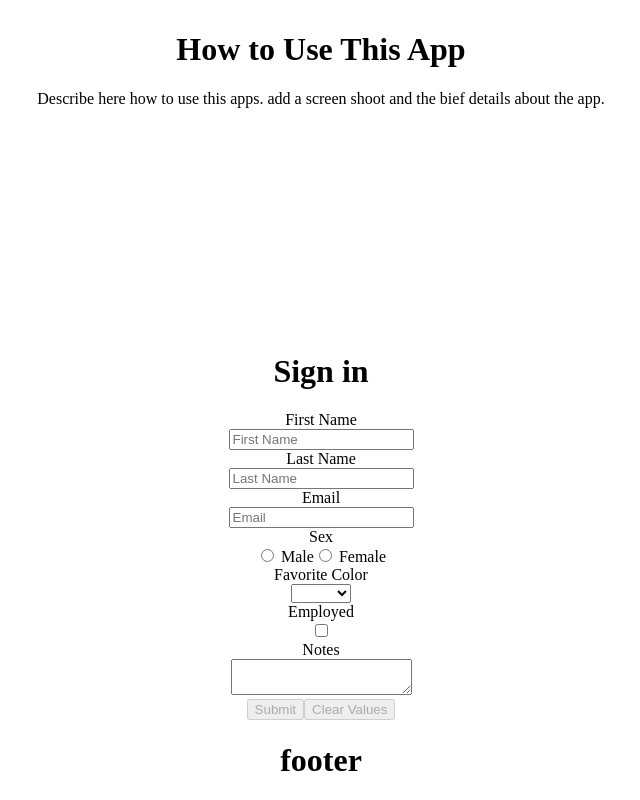
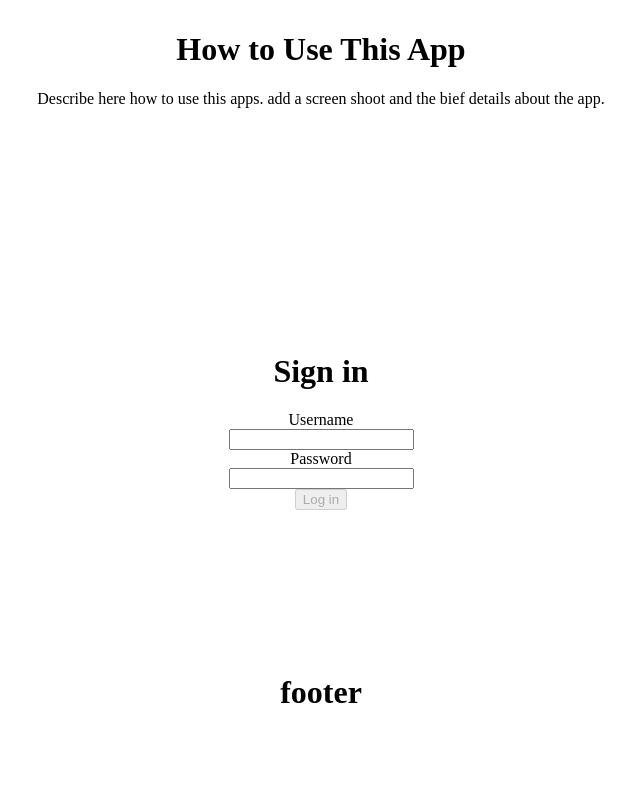
Before and after one commit to djiani/myfavoritemeal_client, a React (Create React App) app: page / in a window 1280 px wide. Shown: the part 799-1599 px from the top of the page, without its empty margins (319-959 px from the left). After the commit the page ends 1532 px from the top, so only its background shows below. Built offline with nearby package versions, Linux system fonts and the light colour scheme.

Commit message:
add login form

```diff
--- a/src/components/App.js
+++ b/src/components/App.js
@@ -1,5 +1,4 @@
 import React, { Component } from 'react';
-import ReactDOM from 'react-dom';
 import {Header_Section, Welcome_page, Description_page,
   HowToUse_page, SignInUp_page, Footer_page} from './landing_page';
 
--- a/src/components/SimpleForm.js
+++ b/src/components/SimpleForm.js
@@ -1,10 +1,16 @@
 import React from 'react';
 import { Field, reduxForm } from 'redux-form';
 
-const SimpleForm = props => {
-  const { handleSubmit, pristine, reset, submitting } = props;
+export class SimpleForm extends React.Component {
+  onSubmit(values){
+    console.log(values);
+  }
+
+  //const {pristine, reset, submitting } = props;
+  render(){
   return (
-    <form onSubmit={handleSubmit}>
+    <form onSubmit={this.props.handleSubmit(values =>
+      this.onSubmit(values))}>
       <div>
         <label>First Name</label>
         <div>
@@ -82,13 +88,14 @@ const SimpleForm = props => {
         </div>
       </div>
       <div>
-        <button type="submit" disabled={pristine || submitting}>Submit</button>
-        <button type="button" disabled={pristine || submitting} onClick={reset}>
+        <button type="submit" disabled={this.props.pristine || this.props.submitting}>Submit</button>
+        <button type="button" disabled={this.props.pristine || this.props.submitting} onClick={this.props.reset}>
           Clear Values
         </button>
       </div>
     </form>
   );
+}
 };
 
 export default reduxForm({
--- a/src/components/landing_page.js
+++ b/src/components/landing_page.js
@@ -1,7 +1,7 @@
 import React from 'react';
 import './landing_page.css';
 import {MenuBar} from './menuBar';
-//import {LoginForm} from './login_form';
+import LoginForm from './login_form';
 import SimpleForm from "./SimpleForm";
 
 
@@ -42,7 +42,7 @@ export function SignInUp_page(props){
   return(
     <div className="signInUp_page section">
     <h1>Sign in </h1>
-      <SimpleForm />
+      <LoginForm />
     </div>)
 }
 
--- a/src/components/login_form.js
+++ b/src/components/login_form.js
@@ -1,7 +1,7 @@
 import React from 'react';
 import {Field, reduxForm, focus} from 'redux-form';
 import Input from './input';
-/*
+
 //import {login} from '../actions/auth';
 import {required, nonEmpty} from '../validators';
 
@@ -9,7 +9,7 @@ import {required, nonEmpty} from '../validators';
 export class LoginForm extends React.Component {
     onSubmit(values) {
         //return this.props.dispatch(login(values.username, values.password));
-        return 'values';
+        console.log(values);
     }
 
     render() {
@@ -24,10 +24,9 @@ export class LoginForm extends React.Component {
         return (
             <form
                 className="login-form"
-                //onSubmit={this.props.handleSubmit(values =>
-                 //   this.onSubmit(values)
-                //)}
-                >
+                onSubmit={this.props.handleSubmit(values =>
+                    this.onSubmit(values)
+                )} >
                 {error}
                 <label htmlFor="username">Username</label>
                 <Field
@@ -57,4 +56,3 @@ export default reduxForm({
     form: 'login'
     //onSubmitFail: (errors, dispatch) => dispatch(focus('login', 'username'))
 })(LoginForm);
-*/
--- a/src/components/showResults.js
+++ /dev/null
@@ -1,6 +0,0 @@
-const sleep = ms => new Promise(resolve => setTimeout(resolve, ms));
-
-export default (async function showResults(values) {
-  await sleep(500); // simulate server latency
-  window.alert(`You submitted:\n\n${JSON.stringify(values, null, 2)}`);
-});
```
